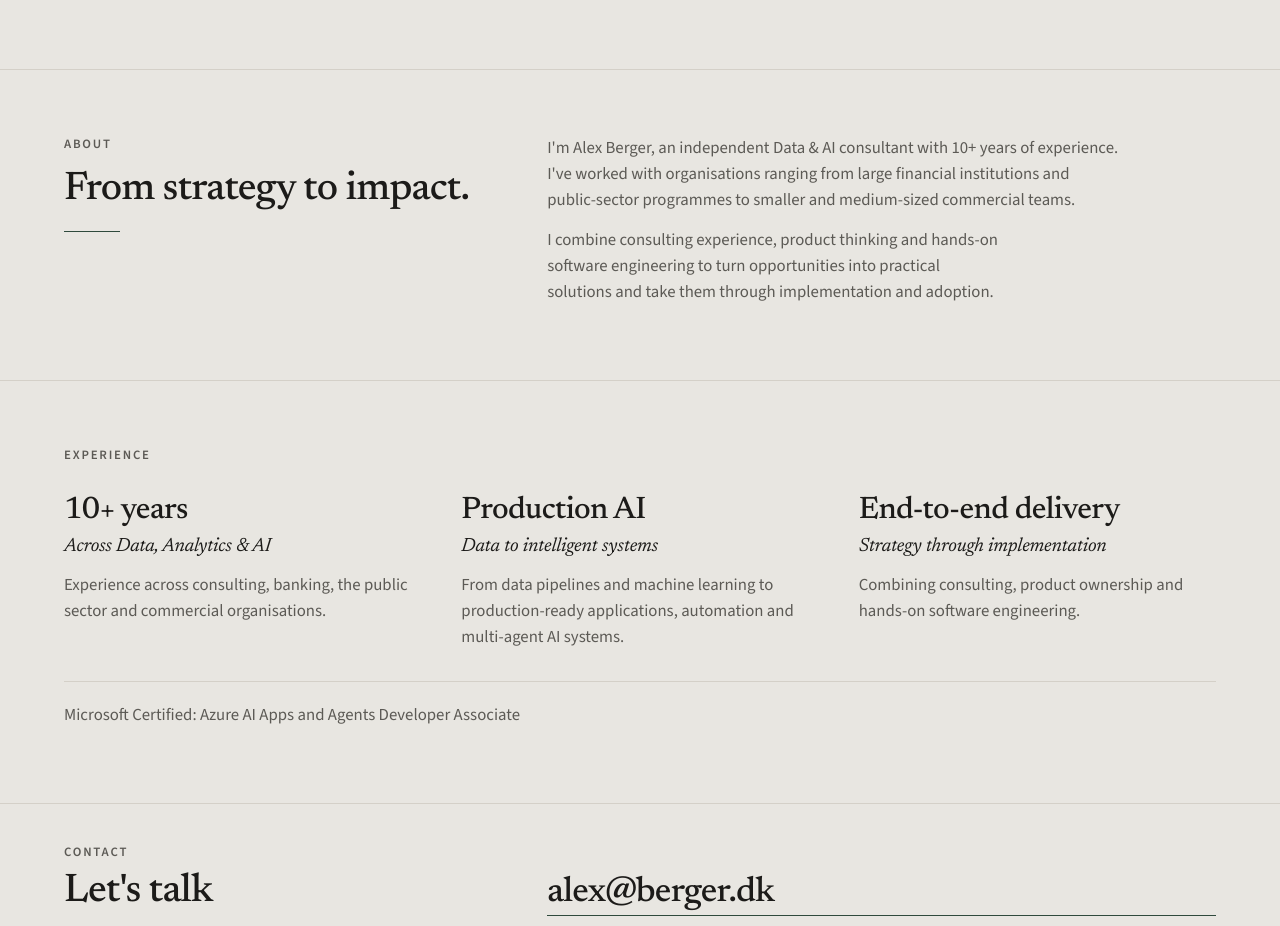
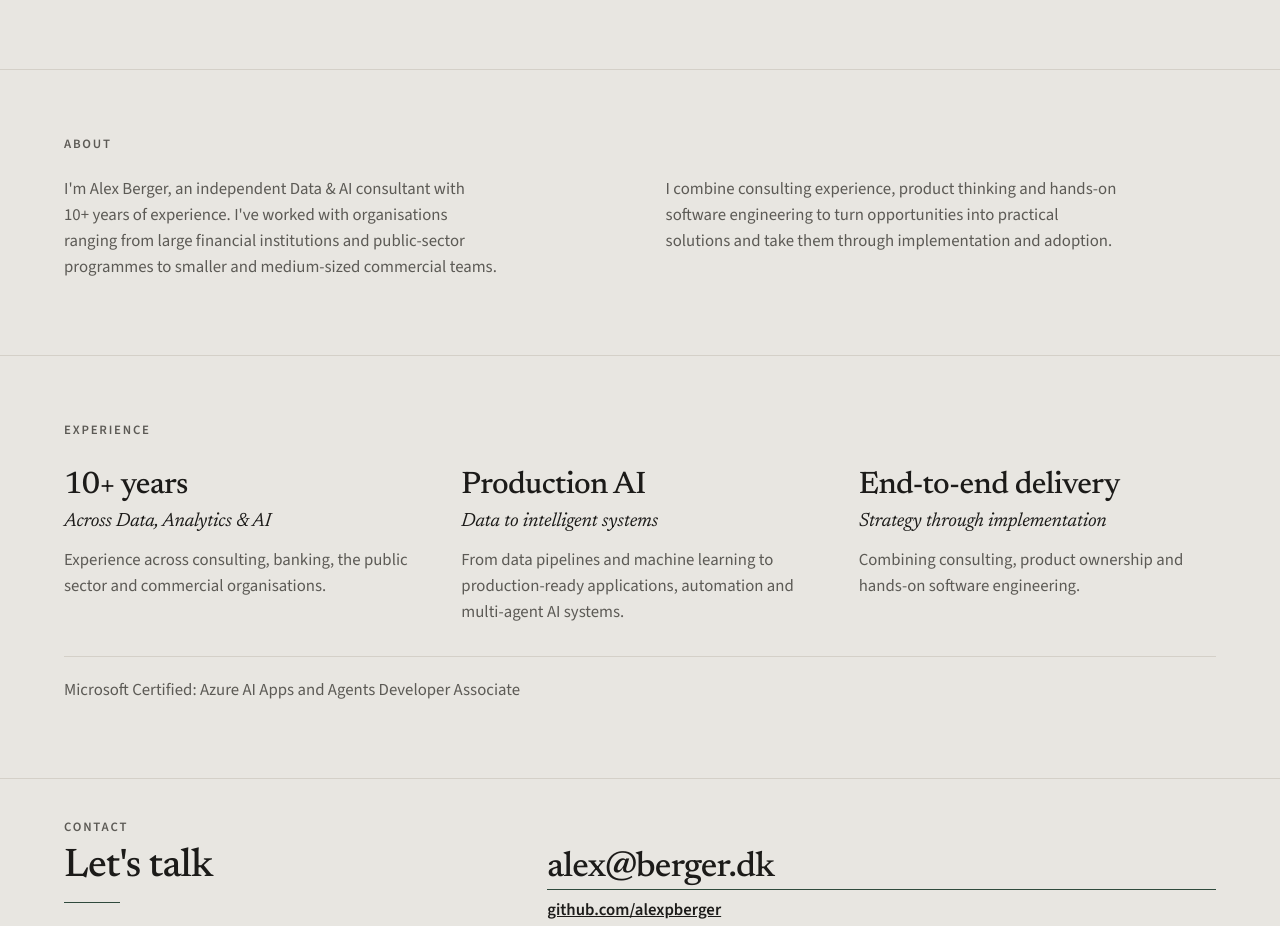
Before and after one commit to alexpberger/abc-website, a React (Vite) app: page / in a window 1280 px wide. Shown: the part 960-1886 px from the top of the page. Built offline with nearby package versions, Linux system fonts and the light colour scheme.

Commit message:
Remove the About headline and let the paragraphs use the page width.

```diff
--- a/src/components/Introduction.module.css
+++ b/src/components/Introduction.module.css
@@ -1,8 +1,23 @@
-@media (min-width: 1100px) {
-  .grid {
+.copy {
+  margin-top: 1.35rem;
+  color: var(--ink-muted);
+  text-wrap: balance;
+}
+
+.copy p + p {
+  margin-top: 0.9rem;
+}
+
+/* Two columns once each paragraph keeps a readable measure across the page width. */
+@media (min-width: 900px) {
+  .copy {
     display: grid;
-    grid-template-columns: 27rem minmax(0, 1fr);
-    column-gap: clamp(3rem, 4vw, 5rem);
+    grid-template-columns: repeat(2, minmax(0, 1fr));
+    column-gap: clamp(2.5rem, 4vw, 4.5rem);
     align-items: start;
   }
+
+  .copy p + p {
+    margin-top: 0;
+  }
 }
--- a/src/components/Introduction.tsx
+++ b/src/components/Introduction.tsx
@@ -12,19 +12,13 @@ export function Introduction() {
       aria-labelledby="about-title"
     >
       <div className={layout.inner}>
-        <div className={styles.grid}>
-          <div>
-            <p className="section-label">{site.introduction.label}</p>
-            <h2 id="about-title" className={section.heading}>
-              {site.introduction.title}
-            </h2>
-            <hr className={section.rule} />
-          </div>
-          <div className={section.copy}>
-            {site.introduction.paragraphs.map((paragraph) => (
-              <p key={paragraph}>{paragraph}</p>
-            ))}
-          </div>
+        <h2 id="about-title" className="section-label">
+          {site.introduction.label}
+        </h2>
+        <div className={styles.copy}>
+          {site.introduction.paragraphs.map((paragraph) => (
+            <p key={paragraph}>{paragraph}</p>
+          ))}
         </div>
       </div>
     </section>
--- a/src/content/site.ts
+++ b/src/content/site.ts
@@ -34,7 +34,6 @@ export const site = {
   introduction: {
     id: "about",
     label: "About",
-    title: "From strategy to impact.",
     paragraphs: [
       "I'm Alex Berger, an independent Data & AI consultant with 10+ years of experience. I've worked with organisations ranging from large financial institutions and public\u2011sector programmes to smaller and medium\u2011sized commercial teams.",
       "I combine consulting experience, product thinking and hands\u2011on software engineering to turn opportunities into practical solutions and take them through implementation and adoption.",
```
